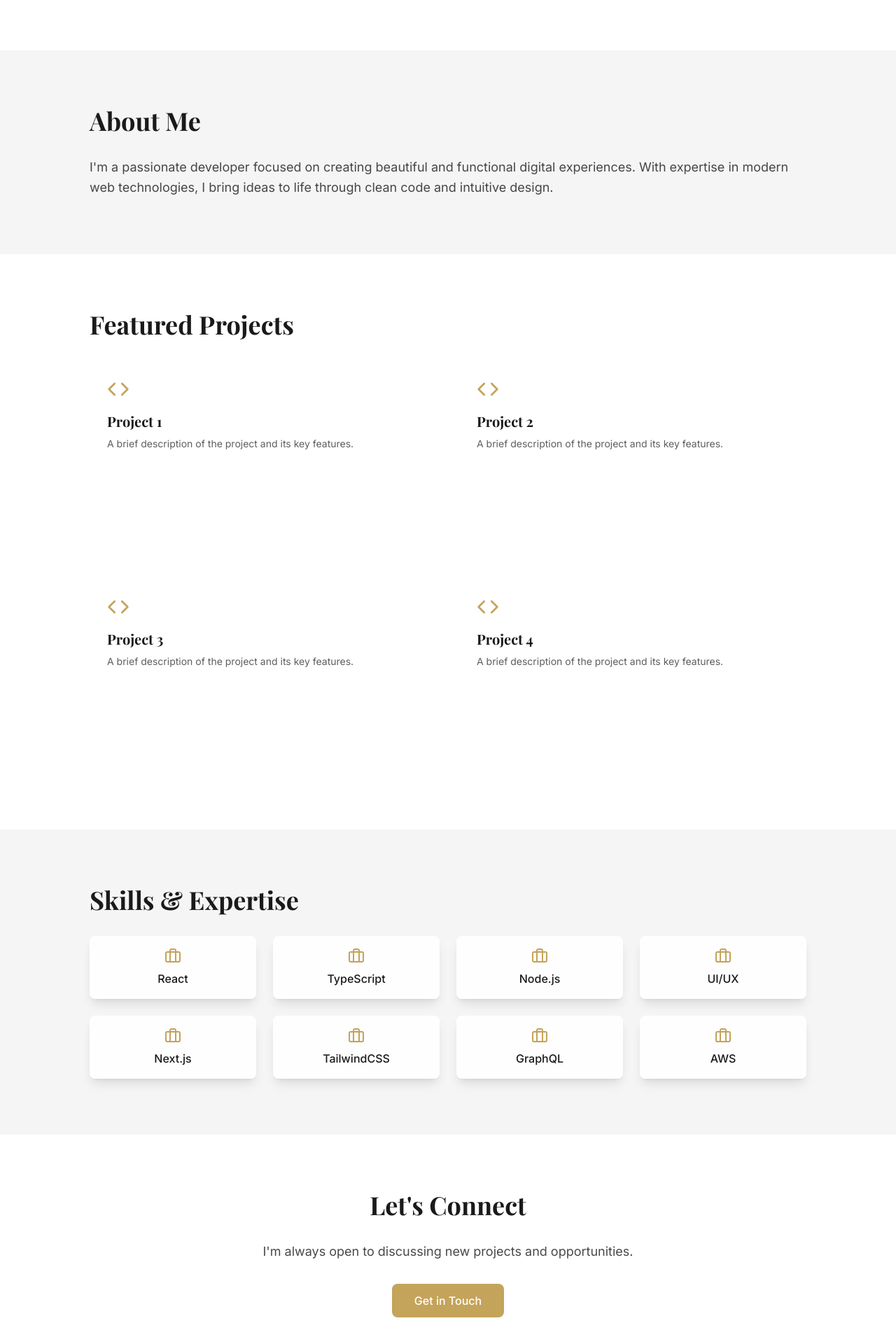
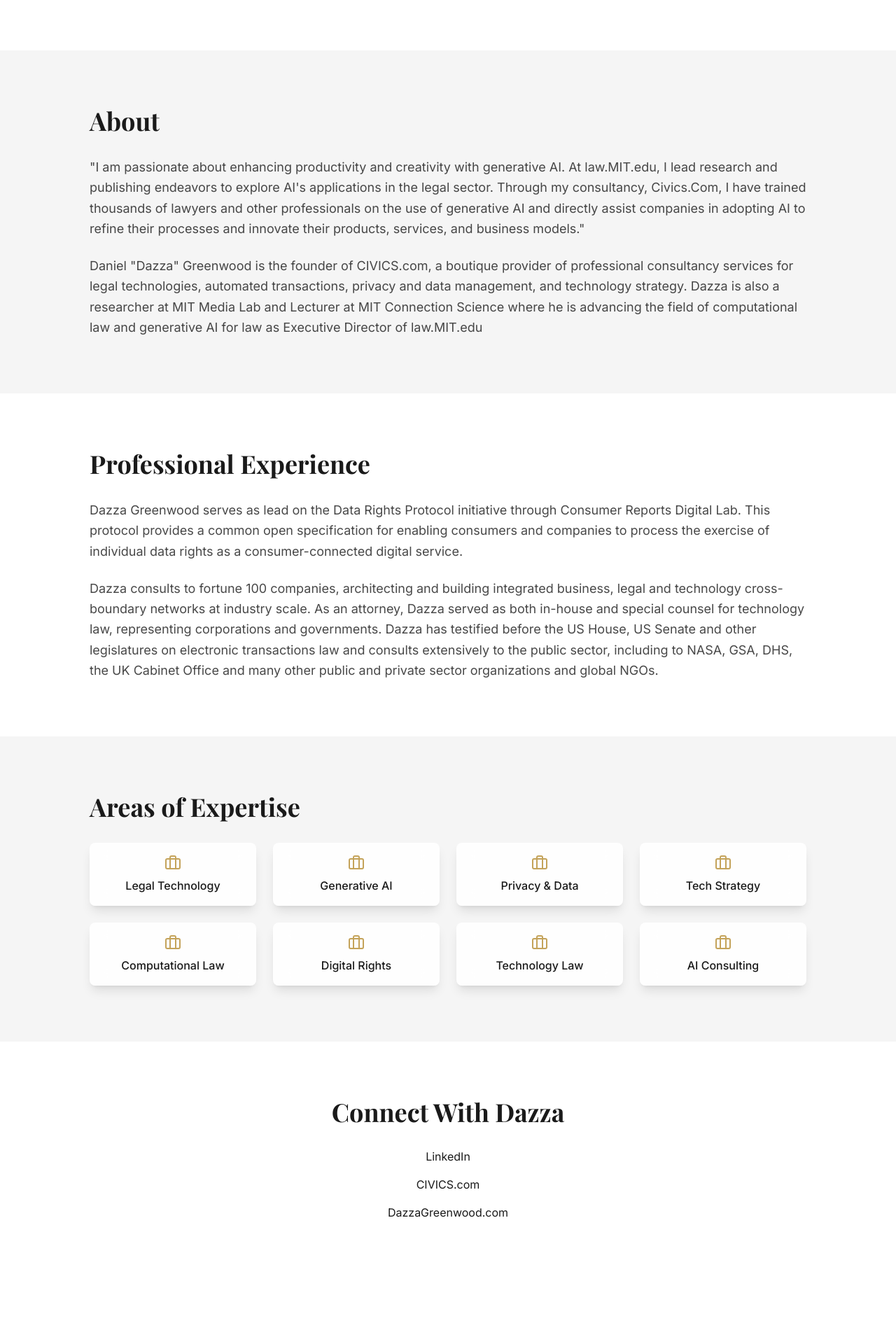
Before and after one commit to OpenInnovationNetwork/showcase-sailboat-nest, a React (Vite) app: page / in a window 1280 px wide. Shown: the part 728-2648 px from the top of the page at 70% size. After the commit the page ends 2552 px from the top, so only its background shows below. Built offline with nearby package versions, Linux system fonts and the light colour scheme.

Commit message:
Add website copy for Civics.Com
This commit adds website copy provided by the user, including a bio for Daniel "Dazza" Greenwood and links to his various online presences.  The copy focuses on his expertise in generative AI and legal technology consulting.

```diff
--- a/src/pages/Index.tsx
+++ b/src/pages/Index.tsx
@@ -32,21 +32,18 @@ const Index = () => {
       <section className="section-padding min-h-screen flex items-center justify-center relative overflow-hidden">
         <div className="max-w-5xl mx-auto text-center">
           <h1 className="hero-text opacity-0 animate-fade-up">
-            Crafting Digital
+            Civics.Com
             <br />
-            Experiences
+            Consultancy Services
           </h1>
           <p className="content-text mt-6 opacity-0 animate-fade-up" style={{ animationDelay: "0.2s" }}>
-            Full-Stack Developer & UI/UX Designer
+            Empowering Digital Innovation in Law & Technology
           </p>
           <div className="flex gap-6 justify-center mt-8 opacity-0 animate-fade-up" style={{ animationDelay: "0.4s" }}>
-            <a href="https://github.com" target="_blank" rel="noopener noreferrer" className="p-2 rounded-full hover:bg-secondary transition-colors">
-              <Github className="w-6 h-6" />
-            </a>
-            <a href="https://linkedin.com" target="_blank" rel="noopener noreferrer" className="p-2 rounded-full hover:bg-secondary transition-colors">
+            <a href="https://www.linkedin.com/in/dazzagreenwood" target="_blank" rel="noopener noreferrer" className="p-2 rounded-full hover:bg-secondary transition-colors">
               <Linkedin className="w-6 h-6" />
             </a>
-            <a href="#" className="p-2 rounded-full hover:bg-secondary transition-colors">
+            <a href="https://www.civics.com" target="_blank" rel="noopener noreferrer" className="p-2 rounded-full hover:bg-secondary transition-colors">
               <Globe className="w-6 h-6" />
             </a>
           </div>
@@ -57,41 +54,47 @@ const Index = () => {
       <section className="section-padding bg-secondary">
         <div className="max-w-5xl mx-auto">
           <div className="animate-on-scroll opacity-0">
-            <h2 className="section-title">About Me</h2>
+            <h2 className="section-title">About</h2>
+            <p className="content-text mb-6">
+              "I am passionate about enhancing productivity and creativity with generative AI. At law.MIT.edu, I lead research and publishing endeavors to explore AI's applications in the legal sector. Through my consultancy, Civics.Com, I have trained thousands of lawyers and other professionals on the use of generative AI and directly assist companies in adopting AI to refine their processes and innovate their products, services, and business models."
+            </p>
             <p className="content-text">
-              I'm a passionate developer focused on creating beautiful and functional digital experiences. With expertise in modern web technologies, I bring ideas to life through clean code and intuitive design.
+              Daniel "Dazza" Greenwood is the founder of CIVICS.com, a boutique provider of professional consultancy services for legal technologies, automated transactions, privacy and data management, and technology strategy. Dazza is also a researcher at MIT Media Lab and Lecturer at MIT Connection Science where he is advancing the field of computational law and generative AI for law as Executive Director of law.MIT.edu
             </p>
           </div>
         </div>
       </section>
 
-      {/* Projects Section */}
+      {/* Experience Section */}
       <section className="section-padding">
         <div className="max-w-5xl mx-auto">
-          <h2 className="section-title animate-on-scroll opacity-0">Featured Projects</h2>
-          <div className="grid grid-cols-1 md:grid-cols-2 gap-8">
-            {[1, 2, 3, 4].map((project) => (
-              <div
-                key={project}
-                className="group relative overflow-hidden rounded-lg animate-on-scroll opacity-0"
-              >
-                <div className="aspect-video bg-secondary glass p-6">
-                  <Code className="w-8 h-8 mb-4 text-accent" />
-                  <h3 className="font-playfair text-xl font-bold mb-2">Project {project}</h3>
-                  <p className="text-sm text-foreground/70">A brief description of the project and its key features.</p>
-                </div>
-              </div>
-            ))}
+          <h2 className="section-title animate-on-scroll opacity-0">Professional Experience</h2>
+          <div className="prose max-w-none animate-on-scroll opacity-0">
+            <p className="content-text mb-6">
+              Dazza Greenwood serves as lead on the Data Rights Protocol initiative through Consumer Reports Digital Lab. This protocol provides a common open specification for enabling consumers and companies to process the exercise of individual data rights as a consumer-connected digital service.
+            </p>
+            <p className="content-text">
+              Dazza consults to fortune 100 companies, architecting and building integrated business, legal and technology cross-boundary networks at industry scale. As an attorney, Dazza served as both in-house and special counsel for technology law, representing corporations and governments. Dazza has testified before the US House, US Senate and other legislatures on electronic transactions law and consults extensively to the public sector, including to NASA, GSA, DHS, the UK Cabinet Office and many other public and private sector organizations and global NGOs.
+            </p>
           </div>
         </div>
       </section>
 
-      {/* Skills Section */}
+      {/* Services Section */}
       <section className="section-padding bg-secondary">
         <div className="max-w-5xl mx-auto">
-          <h2 className="section-title animate-on-scroll opacity-0">Skills & Expertise</h2>
+          <h2 className="section-title animate-on-scroll opacity-0">Areas of Expertise</h2>
           <div className="grid grid-cols-2 md:grid-cols-3 lg:grid-cols-4 gap-6">
-            {["React", "TypeScript", "Node.js", "UI/UX", "Next.js", "TailwindCSS", "GraphQL", "AWS"].map((skill) => (
+            {[
+              "Legal Technology",
+              "Generative AI",
+              "Privacy & Data",
+              "Tech Strategy",
+              "Computational Law",
+              "Digital Rights",
+              "Technology Law",
+              "AI Consulting"
+            ].map((skill) => (
               <div key={skill} className="glass p-4 rounded-lg text-center animate-on-scroll opacity-0">
                 <Briefcase className="w-6 h-6 mx-auto mb-2 text-accent" />
                 <p className="font-medium">{skill}</p>
@@ -101,19 +104,36 @@ const Index = () => {
         </div>
       </section>
 
-      {/* Contact Section */}
+      {/* Connect Section */}
       <section className="section-padding">
         <div className="max-w-3xl mx-auto text-center">
-          <h2 className="section-title animate-on-scroll opacity-0">Let's Connect</h2>
-          <p className="content-text animate-on-scroll opacity-0">
-            I'm always open to discussing new projects and opportunities.
-          </p>
-          <a
-            href="mailto:contact@example.com"
-            className="inline-block mt-8 px-8 py-3 rounded-lg bg-accent text-white font-medium hover:bg-accent/90 transition-colors animate-on-scroll opacity-0"
-          >
-            Get in Touch
-          </a>
+          <h2 className="section-title animate-on-scroll opacity-0">Connect With Dazza</h2>
+          <div className="space-y-4 animate-on-scroll opacity-0">
+            <a
+              href="https://www.linkedin.com/in/dazzagreenwood"
+              target="_blank"
+              rel="noopener noreferrer"
+              className="block hover:text-accent transition-colors"
+            >
+              LinkedIn
+            </a>
+            <a
+              href="https://www.civics.com"
+              target="_blank"
+              rel="noopener noreferrer"
+              className="block hover:text-accent transition-colors"
+            >
+              CIVICS.com
+            </a>
+            <a
+              href="https://www.dazzagreenwood.com"
+              target="_blank"
+              rel="noopener noreferrer"
+              className="block hover:text-accent transition-colors"
+            >
+              DazzaGreenwood.com
+            </a>
+          </div>
         </div>
       </section>
     </div>
```
